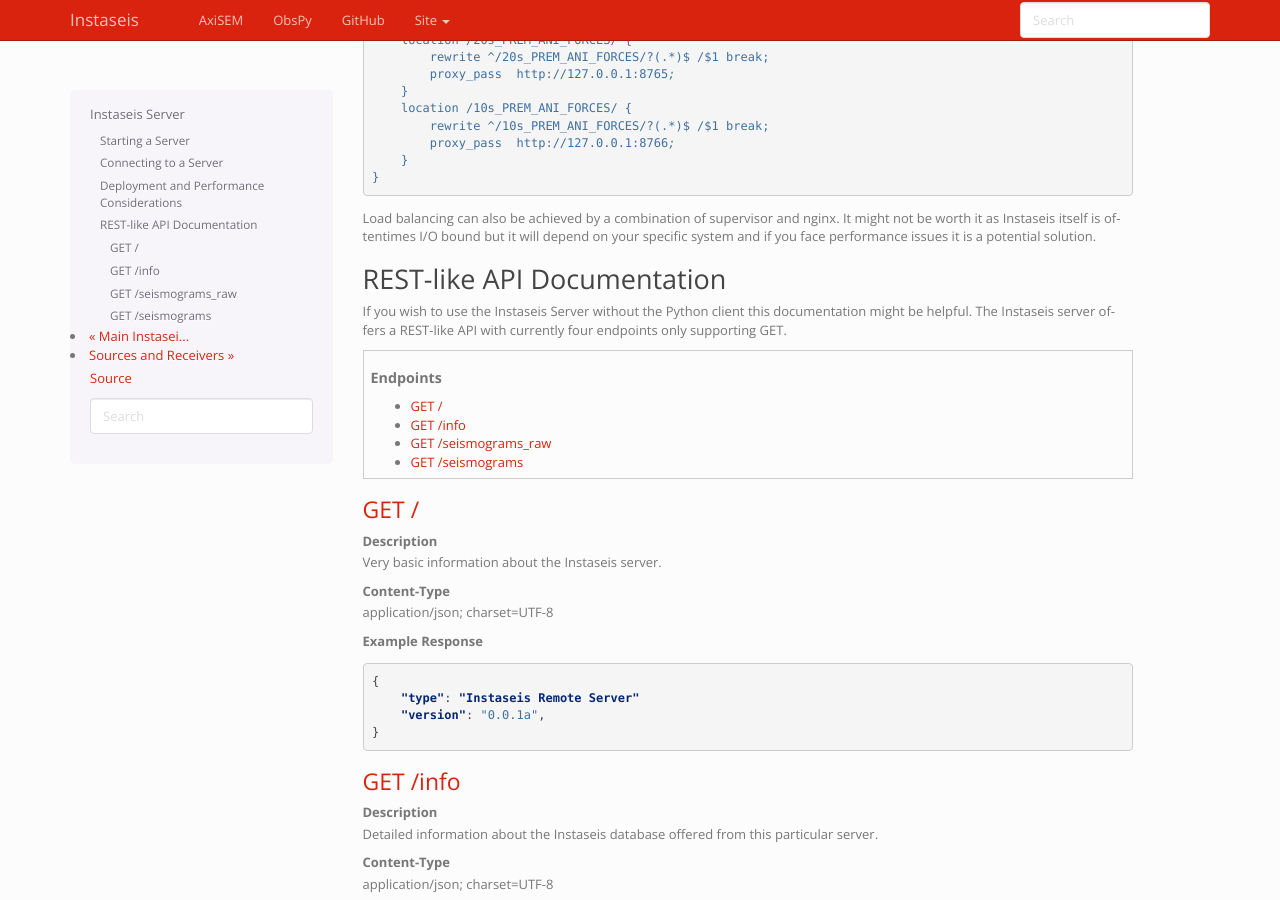
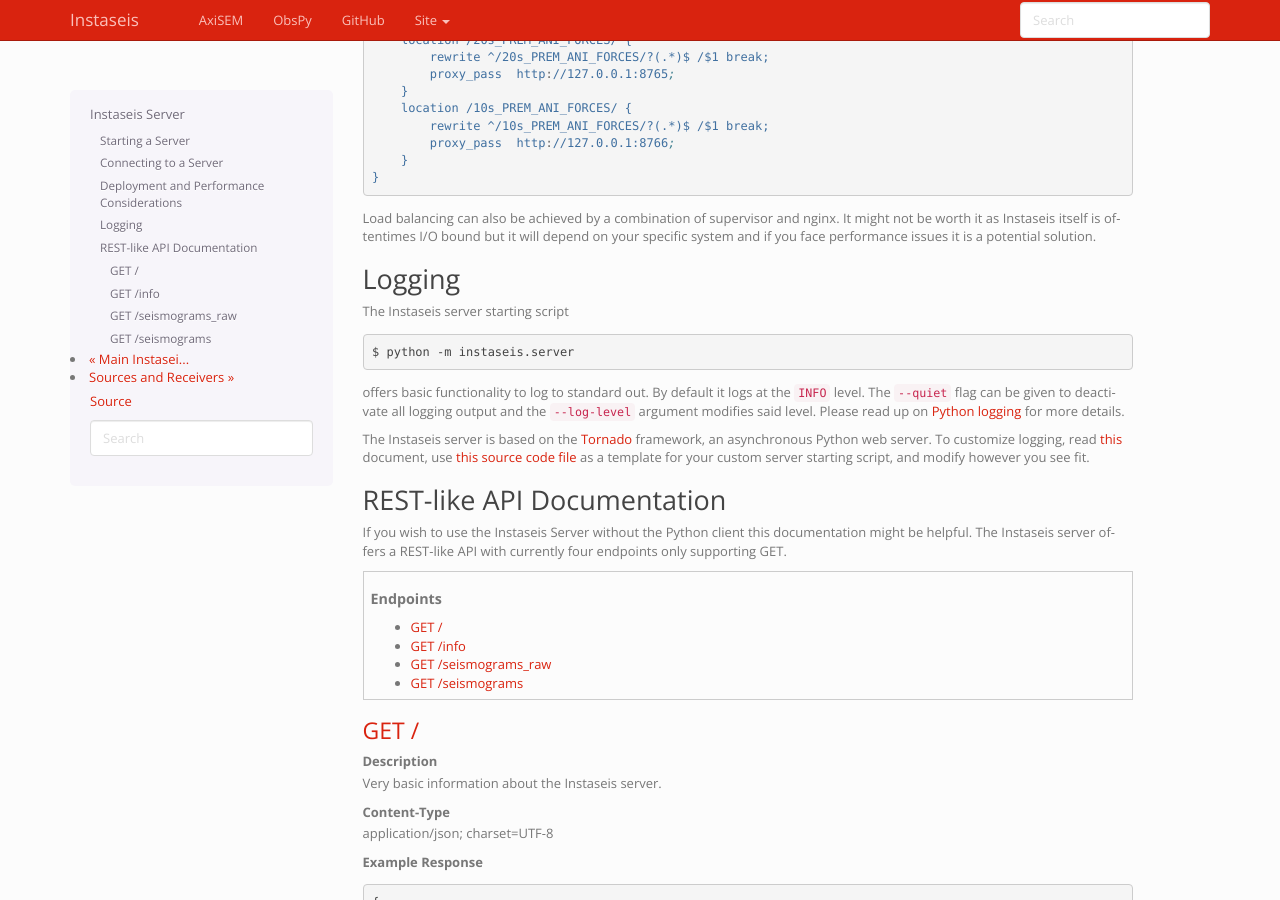
Before and after one commit to krischer/instaseis, a Sphinx documentation site: the page built from doc/server.rst, in a window 1280 px wide and 900 px high, scrolled down 1737 px. Built offline with Sphinx 7.4.7, drawn with Linux system fonts in a browser that asks for light colours; the version number could not be read and is left out.

Commit message:
Document server logging

```diff
--- a/doc/server.rst
+++ b/doc/server.rst
@@ -143,6 +143,30 @@ Load balancing can also be achieved by a combination of supervisor and nginx.
 It might not be worth it as Instaseis itself is oftentimes I/O bound
 but it will depend on your specific system and if you face performance
 issues it is a potential solution.
+
+
+Logging
+=======
+
+The Instaseis server starting script
+
+.. code-block:: bash
+
+    $ python -m instaseis.server
+
+offers basic functionality to log to standard out. By default it logs at the
+``INFO`` level. The ``--quiet`` flag can be given to deactivate all logging
+output and the ``--log-level`` argument modifies said level. Please read up on
+`Python logging <https://docs.python.org/3.4/library/logging.html>`_ for more
+details.
+
+The Instaseis server is based on the `Tornado <http://www.tornadoweb.org/>`_
+framework, an asynchronous Python web server. To customize logging, read `this
+<http://tornado.readthedocs.org/en/latest/log.html>`_ document, use
+`this source code file
+<https://github.com/krischer/instaseis/tree/master/instaseis/server/__main__.py>`_
+as a template for your custom server starting script, and modify however you
+see fit.
 
 
 REST-like API Documentation
```
